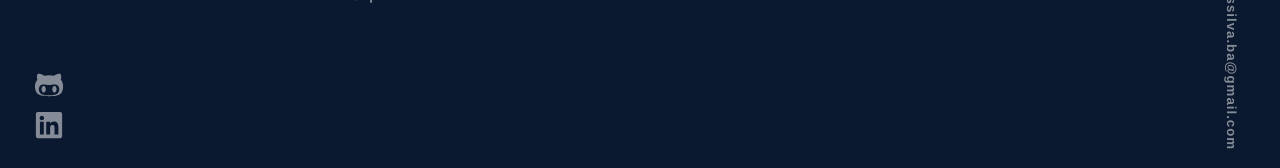
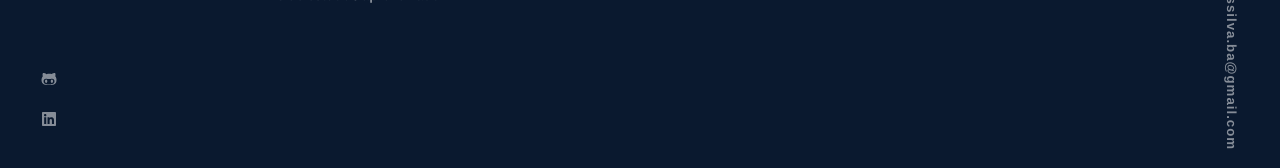
Before and after one commit to Gabriel-sys-hub/my-new-portifolio, a React (Vite) app: page / in a window 1280 px wide. Shown: the part 530-698 px from the top of the page. Built offline with nearby package versions, Linux system fonts and the light colour scheme; no server answers.

Commit message:
feature: adding href to the links

```diff
--- a/src/components/footer/footer.jsx
+++ b/src/components/footer/footer.jsx
@@ -6,9 +6,20 @@ export default function Footer() {
   return (
     <div className="footer">
       <div className="fotter-icons">
-        <FaGithubAlt className="github"></FaGithubAlt>
-
-        <FaLinkedin className="linkedin"></FaLinkedin>
+        <a
+          href="https://github.com/Gabriel-sys-hub/"
+          target="_blank"
+          rel="noreferrer"
+        >
+          <FaGithubAlt className="github" role="button"></FaGithubAlt>
+        </a>
+        <a
+          href="https://www.linkedin.com/in/gabrielpfernandes/"
+          target="_blank"
+          rel="noreferrer"
+        >
+          <FaLinkedin className="linkedin"></FaLinkedin>
+        </a>
 
         <h5 className="trace"></h5>
       </div>
--- a/src/components/footer/fotter.css
+++ b/src/components/footer/fotter.css
@@ -54,28 +54,14 @@
   padding-left: 15px;
 }
 
-.github {
-    opacity: 0.5;
-  height: 30px;
-  width: 30px;
+.fotter-icons a{
+  color: #fff;
+  opacity: 0.5;
   pointer-events: auto;
 }
 
-.github:hover {
+.fotter-icons a:hover {
     opacity: 1;
   color: var(--blue-secondary);
   cursor: pointer;
 }
-
-.linkedin {
-    opacity: 0.5;
-  height: 30px;
-  width: 30px;
-  pointer-events: auto;
-}
-
-.linkedin:hover {
-    opacity: 1;
-  cursor: pointer;
-  color: var(--blue-secondary);
-}
```
